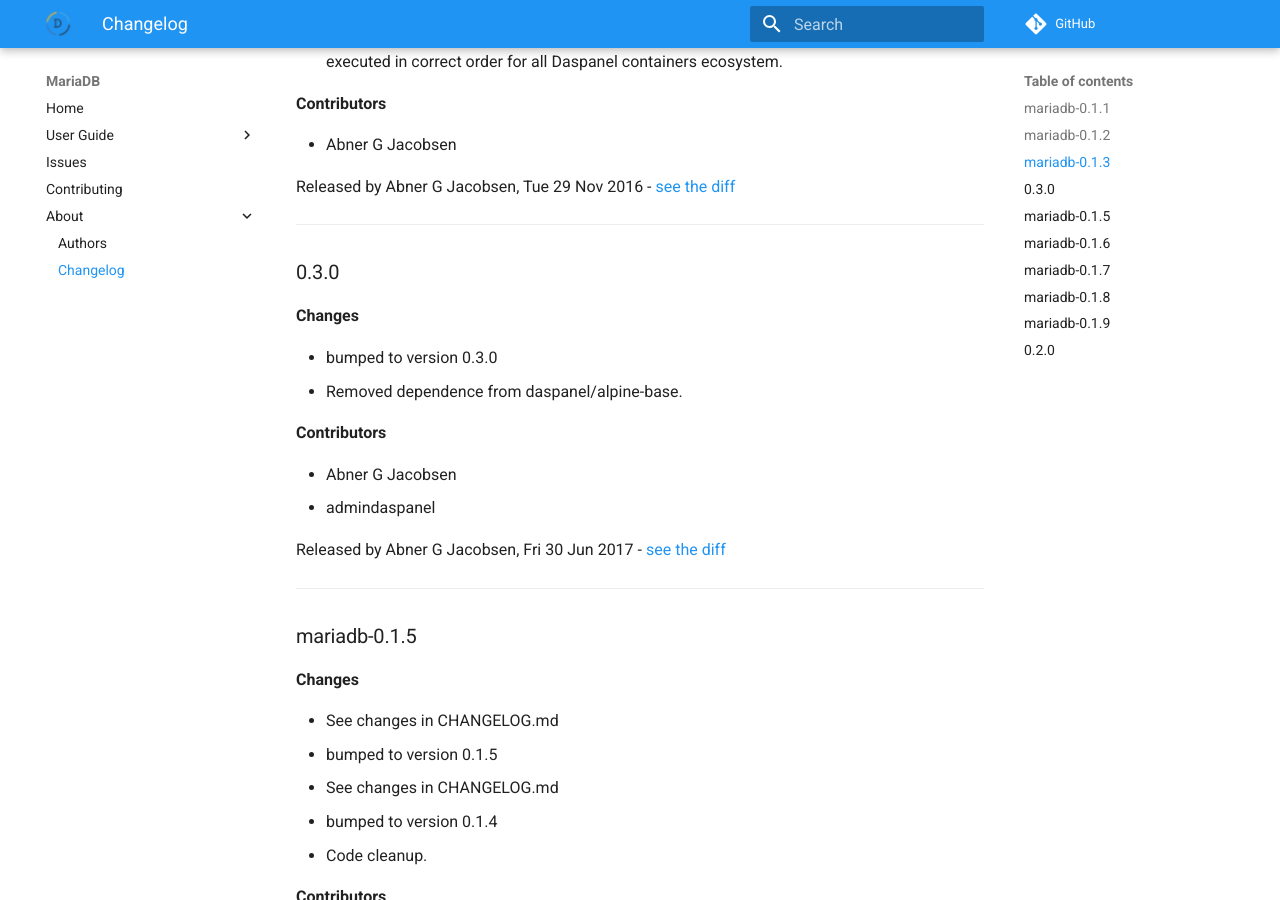
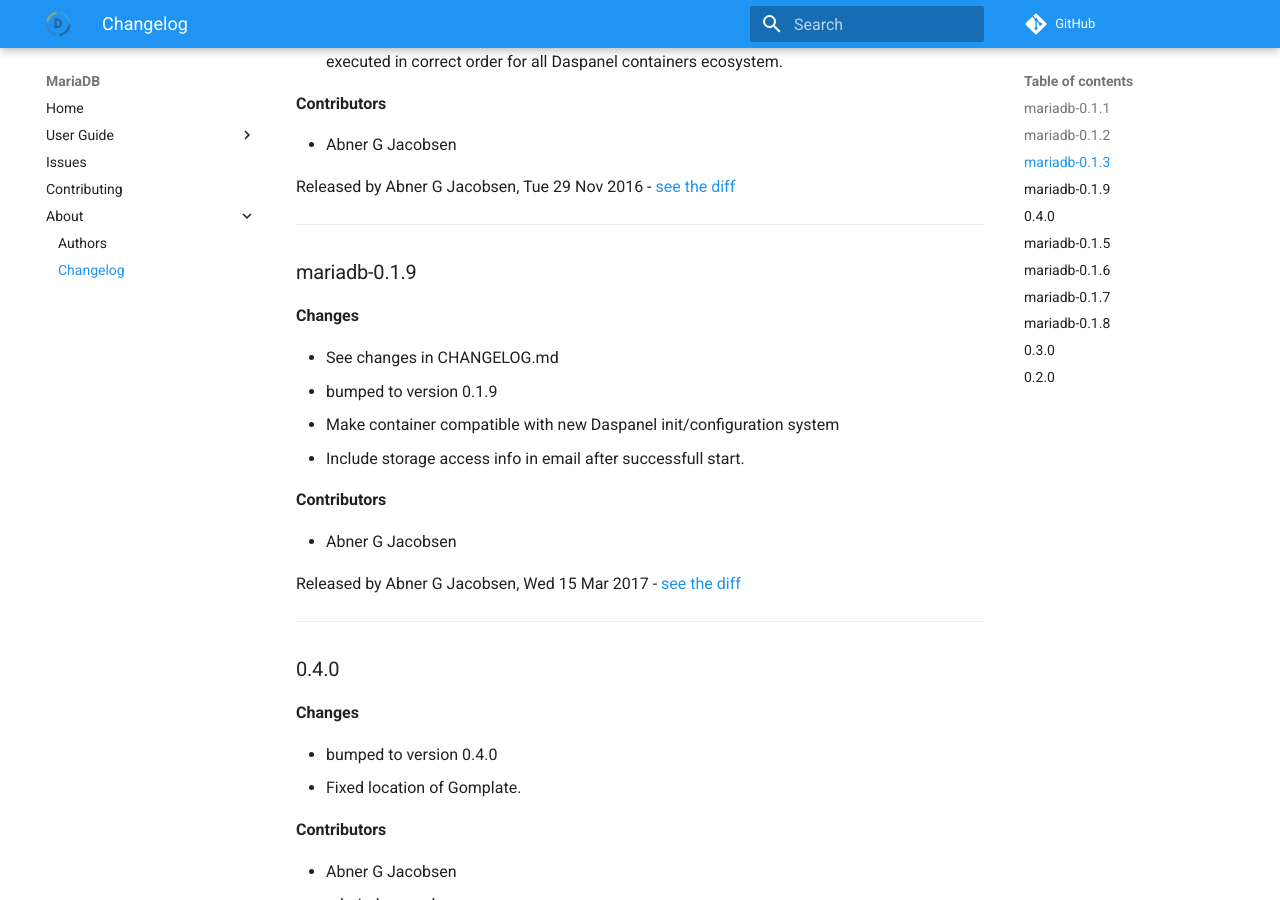
Before and after one commit to daspanel/mariadb, an MkDocs documentation site: the page built from docs/changelog.md, in a window 1280 px wide and 900 px high, scrolled down 946 px. Built offline with MkDocs 1.6.1 and Material for MkDocs 9.7.7, drawn with Linux system fonts in a browser that asks for light colours; comment, search, counter and statistics services are not loaded; old or Windows-style settings are respelled for this version of MkDocs; some of the changed text lies outside the part shown.

Commit message:
See changes in CHANGELOG.md

```diff
--- a/docs/changelog.md
+++ b/docs/changelog.md
@@ -41,11 +41,27 @@ Released by Abner G Jacobsen, Tue 29 Nov 2016 -
 [see the diff](https://github.com/admindaspanel/mariadb/compare/...#diff)
 ______________
 
-### 0.3.0
+### mariadb-0.1.9
 __Changes__
 
-- bumped to version 0.3.0
-- Removed dependence from daspanel/alpine-base.
+- See changes in CHANGELOG.md
+- bumped to version 0.1.9
+- Make container compatible with new Daspanel init/configuration system
+- Include storage access info in email after successfull start.
+
+__Contributors__
+
+- Abner G Jacobsen
+
+Released by Abner G Jacobsen, Wed 15 Mar 2017 -
+[see the diff](https://github.com/admindaspanel/mariadb/compare/...#diff)
+______________
+
+### 0.4.0
+__Changes__
+
+- bumped to version 0.4.0
+- Fixed location of Gomplate.
 
 __Contributors__
 
@@ -53,7 +69,7 @@ __Contributors__
 - admindaspanel
 
 Released by Abner G Jacobsen, Fri 30 Jun 2017 -
-[see the diff](https://github.com/admindaspanel/mariadb/compare/0.2.0...0.3.0#diff)
+[see the diff](https://github.com/admindaspanel/mariadb/compare/0.3.0...0.4.0#diff)
 ______________
 
 ### mariadb-0.1.5
@@ -118,20 +134,19 @@ Released by Abner G Jacobsen, Mon 02 Jan 2017 -
 [see the diff](https://github.com/admindaspanel/mariadb/compare/...#diff)
 ______________
 
-### mariadb-0.1.9
+### 0.3.0
 __Changes__
 
 - See changes in CHANGELOG.md
-- bumped to version 0.1.9
-- Make container compatible with new Daspanel init/configuration system
-- Include storage access info in email after successfull start.
+- bumped to version 0.3.0
+- Removed dependence from daspanel/alpine-base.
 
 __Contributors__
 
 - Abner G Jacobsen
 
-Released by Abner G Jacobsen, Wed 15 Mar 2017 -
-[see the diff](https://github.com/admindaspanel/mariadb/compare/...#diff)
+Released by Abner G Jacobsen, Fri 30 Jun 2017 -
+[see the diff](https://github.com/admindaspanel/mariadb/compare/0.2.0...0.3.0#diff)
 ______________
 
 ### 0.2.0
```
Also changed, not shown: CHANGELOG.md (+25 -10 lines).
